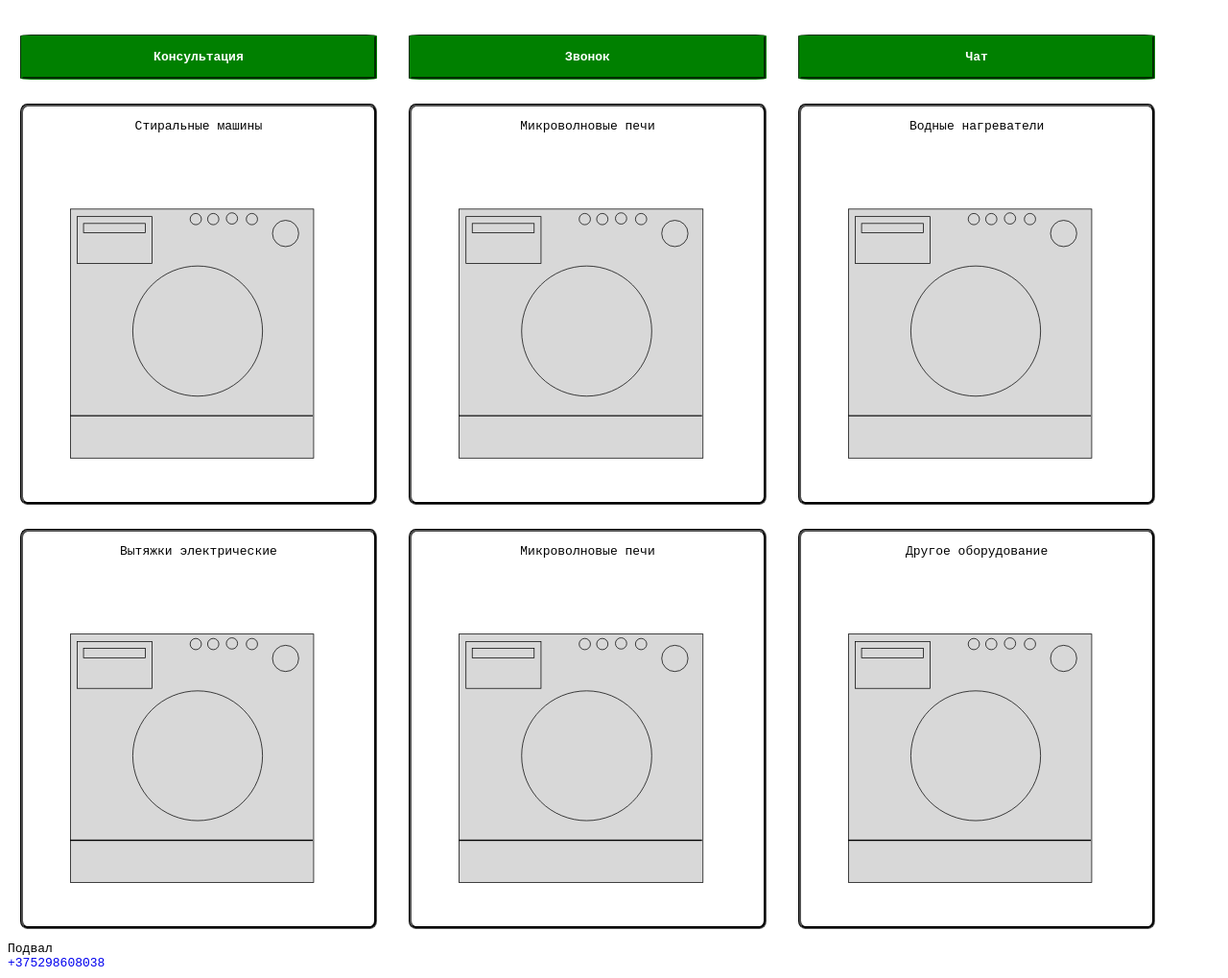
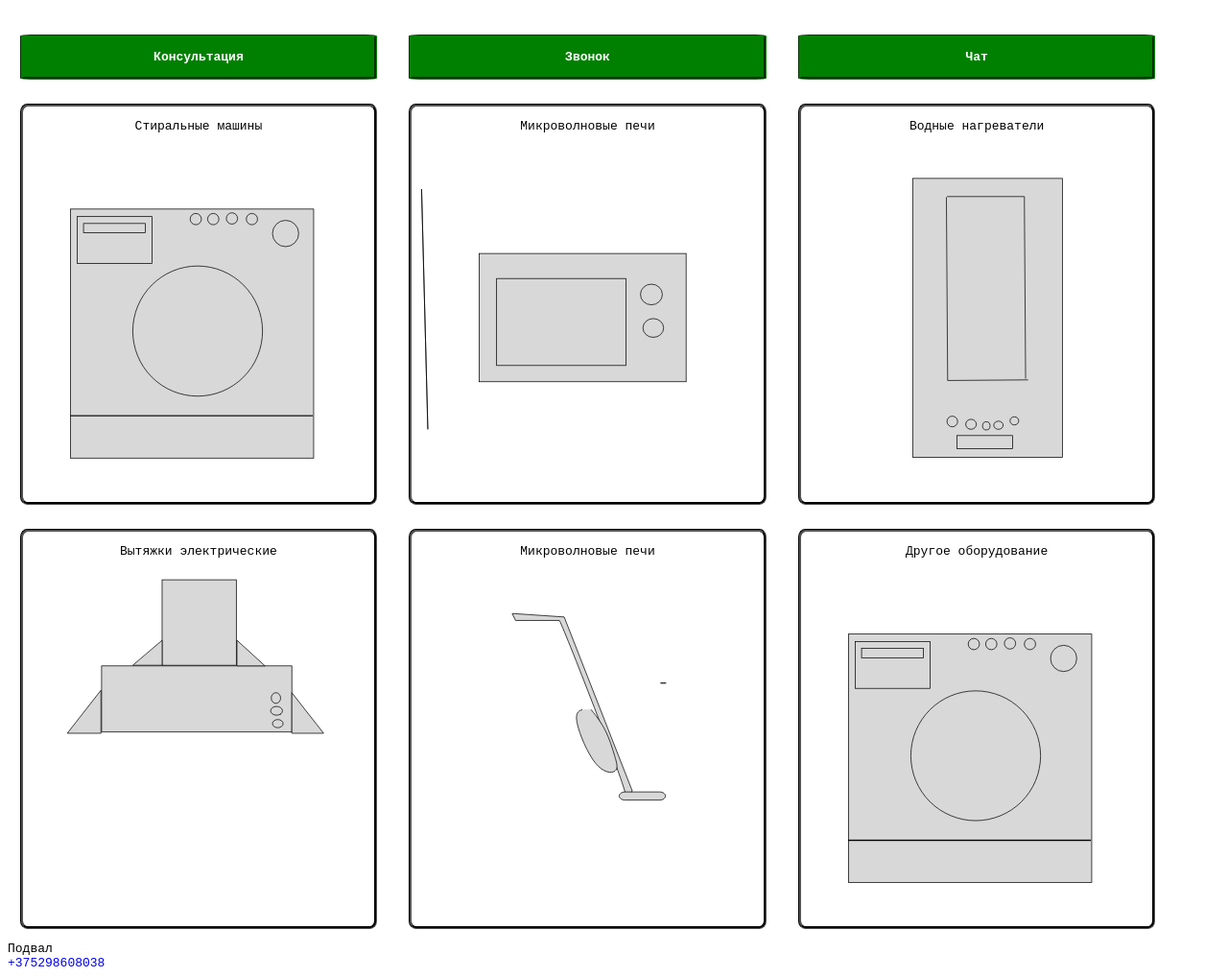
Before and after one commit to ragelalexandr/Pages, a plain HTML site: page index.html in a window 1280 px wide. Shown: the part 73-1092 px from the top of the page at 96% size. Drawn offline with Linux system fonts and the light colour scheme.

Commit message:
301020221525

```diff
--- a/index.html
+++ b/index.html
@@ -39,21 +39,21 @@
             </div>
             <div class="card">
                 <p class="card-paragraph" class="card-image">Микроволновые печи</p>
-                <img src="images/wm.svg" alt="">
+                <img src="images/mw.svg" alt="">
             </div>
             <div class="card">
                 <p class="card-paragraph" class="card-image">Водные нагреватели</p>
-                <img src="images/wm.svg" alt="">
+                <img src="images/hw.svg" alt="">
             </div>
         </div>
         <div class="row">
             <div class="card">
                 <p class="card-paragraph" class="card-image">Вытяжки электрические</p>
-                <img src="images/wm.svg" alt="">
+                <img src="images/eh.svg" alt="">
             </div>
             <div class="card">
                 <p class="card-paragraph" class="card-image">Микроволновые печи</p>
-                <img src="images/wm.svg" alt="">
+                <img src="images/vc.svg" alt="">
             </div>
             <div class="card">
                 <p class="card-paragraph" class="card-image">Другое оборудование</p>
```
Also changed, not shown: images/eh.svg (added), images/hw.svg (added), images/mw.svg (added), images/vc.svg (added).
